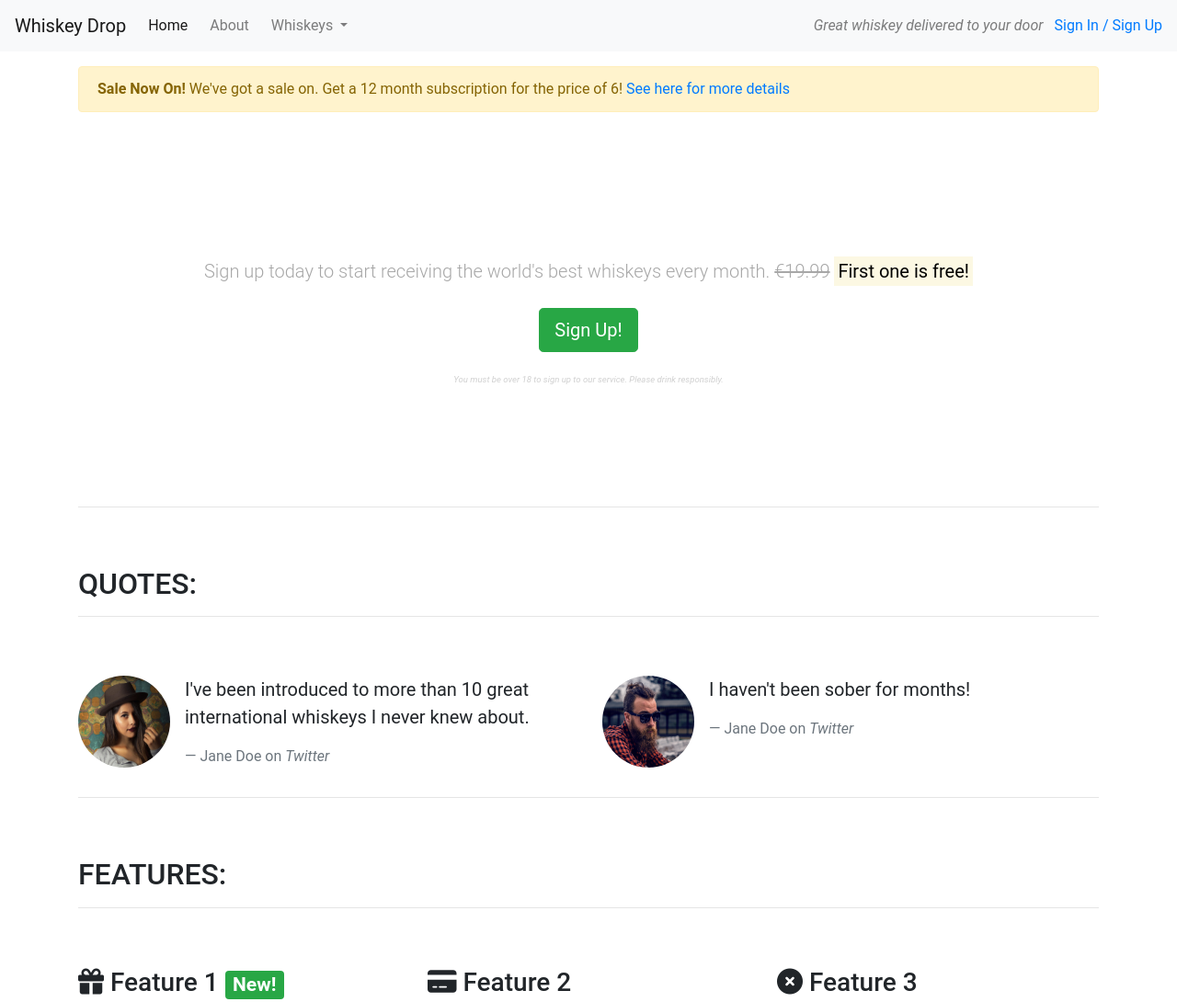
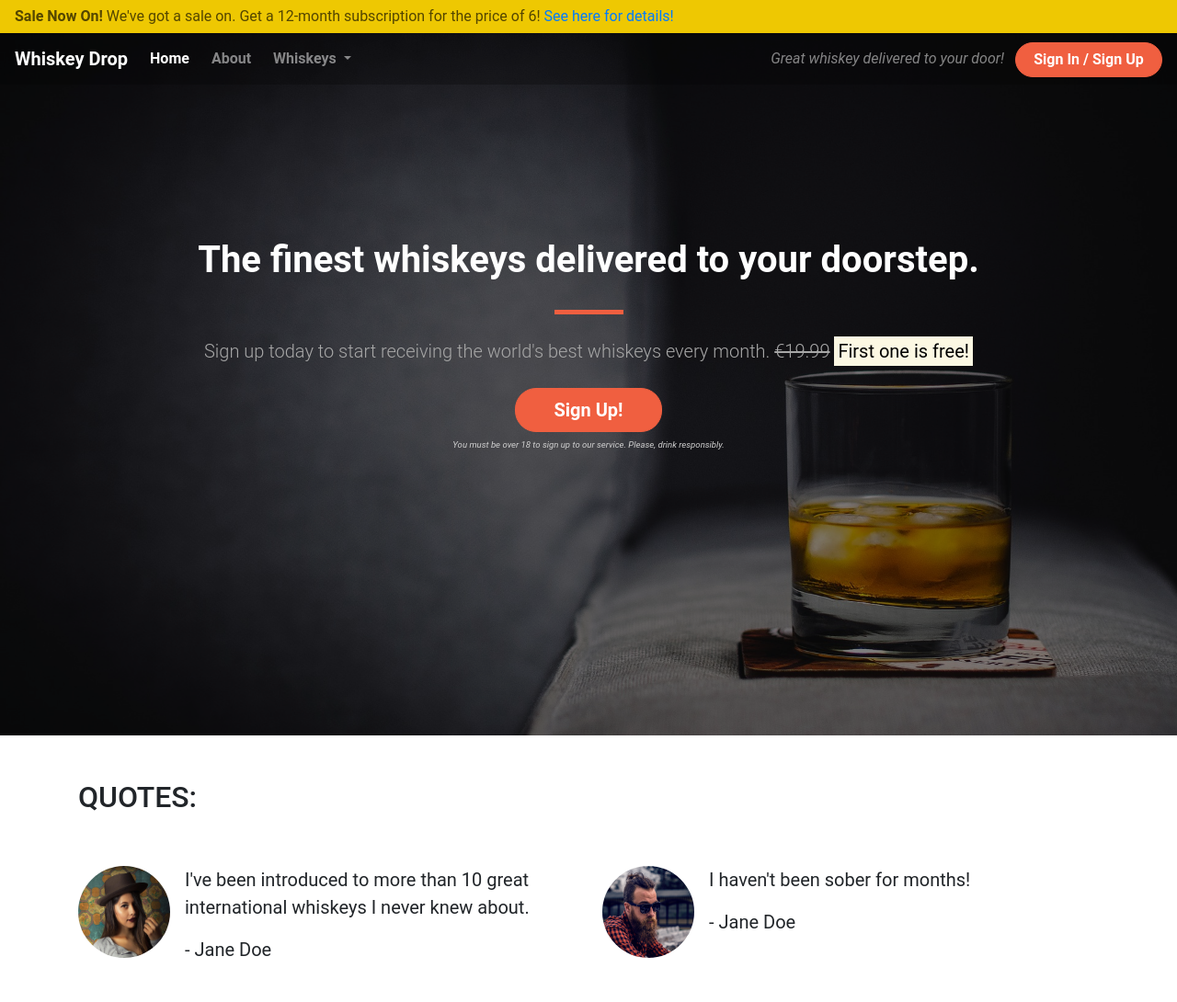
Before and after one commit to Iris-Smok/Bootstrap-Walkthrough-Project-Wiskey-Drop, a plain HTML site: page index.html in a window 1280 px wide. Shown: the top 1090 px of the page at 92% size. Drawn offline with nearby package versions, Linux system fonts and the light colour scheme.

Commit message:
Styling Our Nav & Alert

```diff
--- a/assets/css/style.css
+++ b/assets/css/style.css
@@ -2,14 +2,26 @@ body {
     font-family: 'Roboto', sans-serif;
 }
 
-/* Containers */
+.alert-container .col-12 {
+    padding-left: 0;
+    padding-right: 0;
+}
 
-.alert-container {}
+.site-wide-alert {
+    color: #544600;
+    background-color: #eec802;
+    border-color: #eec802;
+    padding: 5px 15px;
+    margin-bottom: 0;
+    border: 1px solid transparent;
+    border-radius: 0;
+}
+
 
 .callout-container {
     height: 100vh;
 
-    background: url('../images/whiskey-background.jpg') no-repeat center center fixed;
+    background: url('../images/whiskey-background.jpg') no-repeat bottom right fixed;
     -webkit-background-size: cover;
     -moz-background-size: cover;
     -o-background-size: cover;
@@ -31,26 +43,36 @@ body {
     background-color: rgba(0, 0, 0, 0.5);
 }
 
-.quotes-container {}
+/* Navbar */
 
-.features-container {}
-
-/* Block dividers */
-
-.block-divider {
-    width: 75px;
-    height: 5px;
-    border: 0;
-    background-color: #444;
+.navalert-container {
+    position: absolute;
+    top: 0;
+    left: 0;
+    z-index: 1;
+    padding-left: 0;
+    padding-right: 0;
 }
 
-.block-divider--orange {
-    background-color: #f05f40;
+.navbar {
+    margin-bottom: 0;
+    width: 100%;
+    background-color: rgba(0, 0, 0, .25);
+    border: 0;
 }
 
-.block-divider--short {
-    width: 35px;
+.navbar .navbar-toggler {
+    border: 0;
 }
+
+.navbar .navbar-brand {
+    font-weight: bold;
+}
+
+.navbar .navbar-nav a {
+    font-weight: bold;
+}
+
 
 /* Jumbotron */
 
@@ -76,6 +98,23 @@ body {
     color: #d0d0d0;
 }
 
+/* Block dividers */
+
+.block-divider {
+    width: 75px;
+    height: 5px;
+    border: 0;
+    background-color: #444;
+}
+
+.block-divider--orange {
+    background-color: #f05f40;
+}
+
+.block-divider--short {
+    width: 35px;
+}
+
 /* Buttons */
 
 .btn--cta {
--- a/index.html
+++ b/index.html
@@ -10,10 +10,18 @@
     <title>Wiskey Drop</title>
 </head>
 <body>
-    <!--Nav-->
-    <nav class="navbar navbar-light navbar-expand-sm bg-light">
-        <a href="/" class="navbar-brand">
-                    Whiskey Drop</a>
+    <div class="container-fluid navalert-container">
+        <div class="container-fluid alert-container">
+            <div class="row d-none d-sm-block">
+                <div class="col-12">
+                    <div class="site-wide-alert alert alert-warning">
+                        <strong>Sale Now On!</strong> We've got a sale on. Get a 12-month subscription for the price of 6! <a href="">See here for details!</a>
+                    </div>
+                </div>
+            </div>
+        </div>
+        <nav class="navbar navbar-dark navbar-expand-sm">
+            <a href="/" class="navbar-brand">Whiskey Drop</a>
 
             <button class="navbar-toggler ml-auto" type="button" data-toggle="collapse" data-target="#navbarNavDropdown" aria-controls="navbarNavDropdown" aria-expanded="false" aria-label="Toggle navigation">
         <span class="navbar-toggler-icon"></span></button>
@@ -21,7 +29,7 @@
             <div class="collapse navbar-collapse" id="navbarNavDropdown">
                 <ul class="navbar-nav mr-auto">
                     <li class="active nav-item mr-2"><a class="nav-link" href="/">Home</a></li>
-                <li class="nav-item mr-2"><a class="nav-link" href="">About</a></li>
+                    <li class="nav-item mr-2"><a class="nav-link" href="/about">About</a></li>
                     <li class="nav-item dropdown">
                         <a class="nav-link dropdown-toggle" href="#" id="navbarDropdownMenuLink" role="button" data-toggle="dropdown" aria-haspopup="true" aria-expanded="false">
           Whiskeys
@@ -34,57 +42,53 @@
                         </div>
                     </li>
 
-                <li class="nav-item mr-2 d-block d-sm-none"><a class="nav-link" href="">Sign In / Sign Up</a></li>
+                    <li class="nav-item mr-2 d-block d-sm-none"><a class="nav-link" href="/login">Sign In / Sign Up</a></li>
                 </ul>
             </div>
             <div class="d-none d-md-block">
-            <p class="navbar-text my-auto mr-2"><i>Great whiskey delivered to your door</i></p>
-            <a href="/login">Sign In / Sign Up</a>
+                <p class="navbar-text my-auto mr-2"><i>Great whiskey delivered to your door!</i></p>
+                <a href="/login" class="btn btn--cta btn--red">Sign In / Sign Up</a>
             </div>
-        <!--</div>-->
         </nav>
-    <article class="container mt-3">
-        <div class="row d-none d-sm-block">
-            <div class="col-12">
-                <div class="alert alert-warning">
-                    <strong>Sale Now On!</strong> We've got a sale on. Get a 12 month subscription for the price of 6! <a href="">See here for more details</a>
     </div>
-            </div>
-        </div>
+    <div class="container-fluid callout-container">
         <!-- Callout -->
+        <div class="opaque-overlay">&nbsp;</div>
         <div class="row">
             <div class="col-12">
                 <section class="callout jumbotron text-center">
-                    <h1>The finest whiskeys delivered to your doorstep.</h1>
+                    <h1 class="jumbotron-header">The finest whiskeys delivered to your doorstep.</h1>
+                    <hr class="block-divider block-divider--orange">
                     <p class="lead">Sign up today to start receiving the world's best whiskeys every month.
                         <s class="d-none d-sm-inline">€19.99</s>
                         <span class="d-inline d-sm-none"><br></span>
                         <strong><mark>First one is free!</mark></strong></p>
-                    <p><button class="btn btn-lg btn-success" data-toggle="modal" data-target="#signUpModal">Sign Up!</button></p>
-                    <p class="text-muted"><small>You must be over 18 to sign up to our service. Please drink responsibly.</small></p>
+                    <button class="btn btn-lg btn--cta btn--red" data-toggle="modal" data-target="#signUpModal">Sign Up!</button>
+                    <p class="text-muted"><small>You must be over 18 to sign up to our service. Please, drink responsibly.</small></p>
                 </section>
             </div>
         </div>
         <!-- /.callout -->
-        <hr>
+    </div>
+
     <!-- Quotes -->
+    <div class="container quotes-container">
         <section class="quotes">
             <div class="row">
                 <div class="col-12 my-5">
                     <h2 class="text-uppercase">Quotes:</h2>
-                    <hr />
                 </div>
             </div>
             <div class="row">
                 <div class="col-12 col-md-6">
                     <div class="media">
                         <div class="d-none d-sm-block">
-                            <img src="images/girl-image.png" class="rounded-circle mr-3" height=100 width=100>
+                            <img src="assets/images/girl-image.png" class="rounded-circle mr-3" height=100 width=100>
                         </div>
                         <div class="media-body">
                             <blockquote class="blockquote">
                                 <p>I've been introduced to more than 10 great international whiskeys I never knew about.</p>
-                                <footer class="blockquote-footer">Jane Doe on <cite title="Twitter">Twitter</cite></footer>
+                                <p>- Jane Doe</p>
                             </blockquote>
                         </div>
                     </div>
@@ -92,12 +96,12 @@
                 <div class="col-12 col-md-6">
                     <div class="media">
                         <div class="d-none d-sm-block">
-                            <img src="images/guy-image.png" class="rounded-circle mr-3" height=100 width=100>
+                            <img src="assets/images/guy-image.png" class="rounded-circle mr-3" height=100 width=100>
                         </div>
                         <div class="media-body">
                             <blockquote class="blockquote">
                                 <p>I haven't been sober for months!</p>
-                                <footer class="blockquote-footer">Jane Doe on <cite title="Twitter">Twitter</cite></footer>
+                                <p>- Jane Doe</p>
                             </blockquote>
                         </div>
                     </div>
@@ -105,19 +109,20 @@
             </div>
         </section>
         <!-- /.quotes -->
-        <hr>
+    </div>
+
     <!-- Features -->
+    <div class="features-container">
         <section class="features">
             <div class="row">
                 <div class="col-12 my-5">
                     <h2 class="text-uppercase">Features:</h2>
-                    <hr />
                 </div>
             </div>
             <div class="row">
                 <div class="col-12 col-md-6 col-lg-4">
                     <div class="feature">
-                        <h3><i class="fas fa-gift d-none d-sm-inline"></i> Feature 1 <span class="badge badge-success">New!</span></h3>
+                        <h3><i class="fas fa-gift d-none d-sm-inline"></i> Feature 1 <span class="badge badge-success">NEW!</span></h3>
                         <p>Lorem ipsum dolor sit amet, consectetur adipiscing elit, sed do eiusmod tempor incididunt ut labore et dolore magna aliqua. Ut enim ad minim veniam, quis nostrud exercitation ullamco laboris nisi ut aliquip ex ea commodo consequat.</p>
                         <p><a class="btn btn-sm btn-light" href="">Read More</a></p>
                     </div>
@@ -139,7 +144,7 @@
             </div>
         </section>
         <!-- /.features -->
-    </article>
+    </div>
 
     <div class="modal" tabindex="-1" role="dialog" id="signUpModal">
         <div class="modal-dialog" role="document">
@@ -172,7 +177,6 @@
         </div>
     </div>
 
-</article>
 <script src="https://code.jquery.com/jquery-3.3.1.slim.min.js" integrity="sha384-q8i/X+965DzO0rT7abK41JStQIAqVgRVzpbzo5smXKp4YfRvH+8abtTE1Pi6jizo" crossorigin="anonymous"></script>
 <script src="https://cdnjs.cloudflare.com/ajax/libs/popper.js/1.14.3/umd/popper.min.js" integrity="sha384-ZMP7rVo3mIykV+2+9J3UJ46jBk0WLaUAdn689aCwoqbBJiSnjAK/l8WvCWPIPm49" crossorigin="anonymous"></script>
 <script src="https://stackpath.bootstrapcdn.com/bootstrap/4.1.3/js/bootstrap.min.js" integrity="sha384-ChfqqxuZUCnJSK3+MXmPNIyE6ZbWh2IMqE241rYiqJxyMiZ6OW/JmZQ5stwEULTy" crossorigin="anonymous"></script>
```
Also changed, not shown: assets/images/girl-image.png (renamed from images/girl-image.png), assets/images/guy-image.png (renamed from images/guy-image.png), assets/images/whiskey-background.jpg (renamed from images/whiskey-background.jpg). Lines whose indentation alone changed are shown as unchanged.
